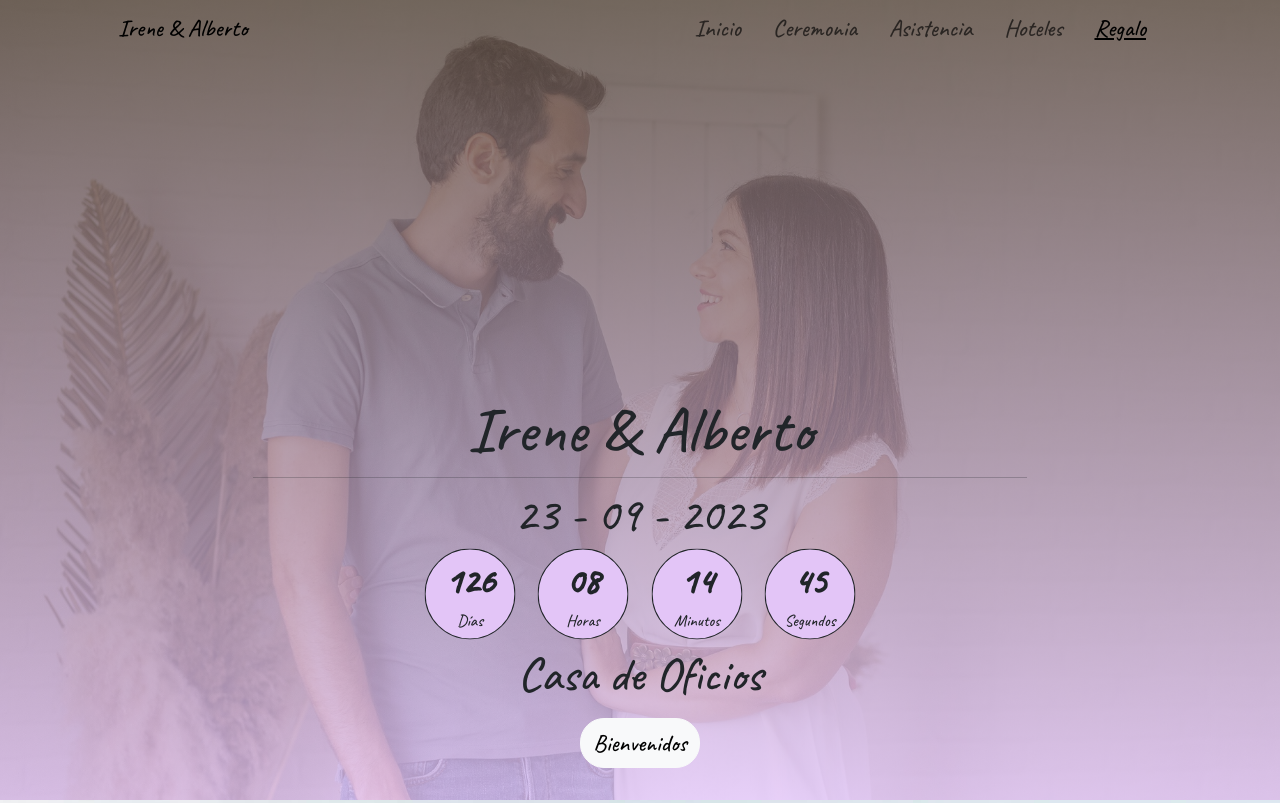
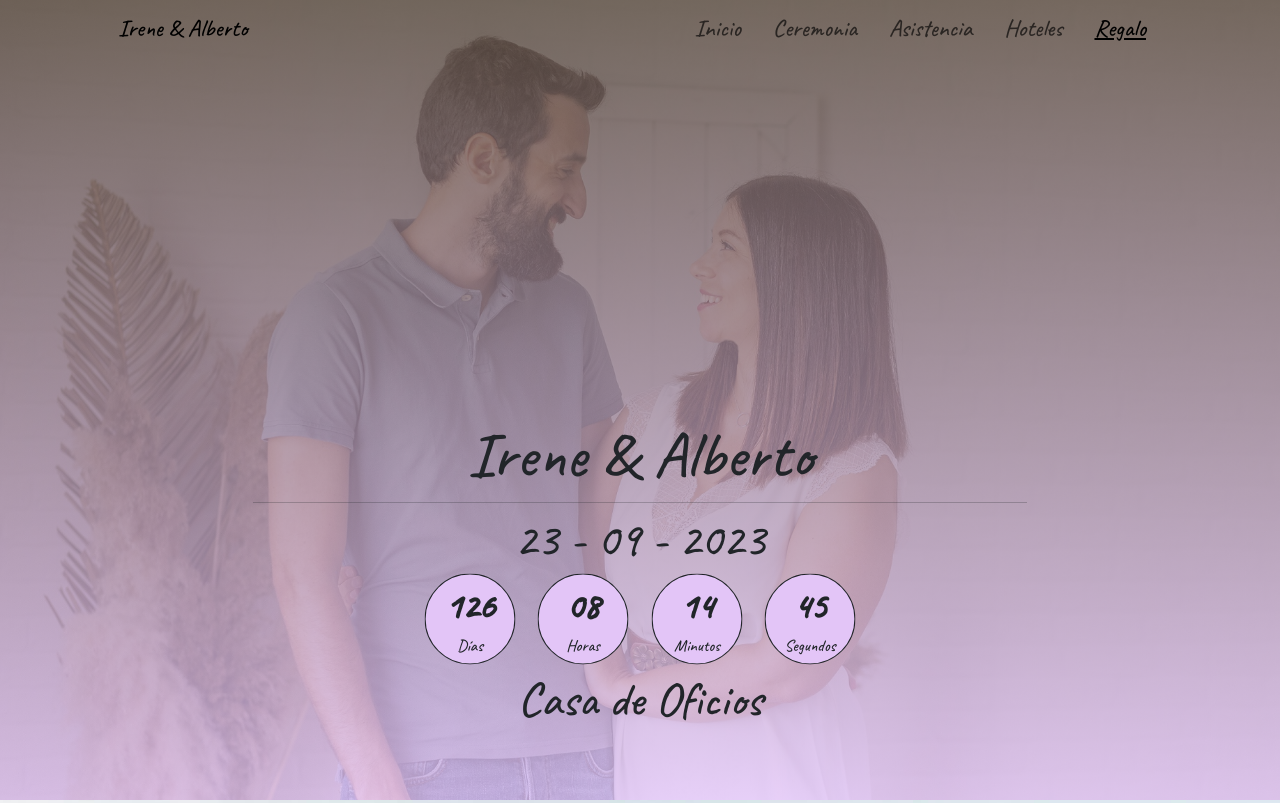
Before and after one commit to albertoalvarez925/wedding_web_page, a plain HTML site: page one-page.html in a window 1280 px wide. Shown: the top 803 px of the page. Drawn offline with nearby package versions, Linux system fonts and the light colour scheme.

Commit message:
Quitar boton one page

```diff
--- a/one-page.html
+++ b/one-page.html
@@ -72,7 +72,7 @@
                                     </div>
                                 </div>
                                 <p class="mb-2" style="font-size: 3rem;">Casa de Oficios</p>
-                                <a class="btn btn-light btn-xl" href="#celebracion" style="border-radius: 24px; font-size: 1.5rem;">Bienvenidos</a>
+                                <!-- <a class="btn btn-light btn-xl" href="#celebracion" style="border-radius: 24px; font-size: 1.5rem;">Bienvenidos</a> -->
                             </div>
                         </div>
                     </div>
```
